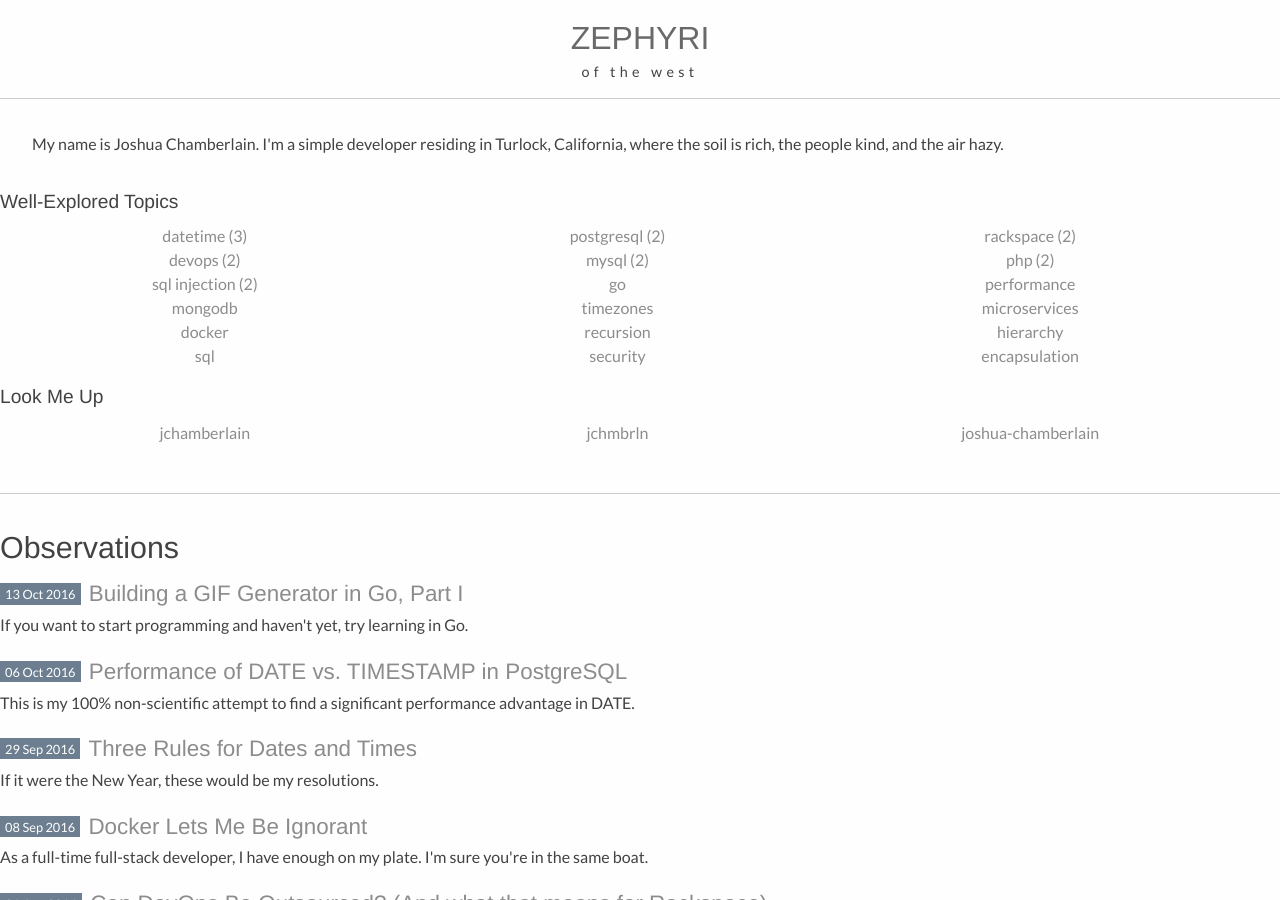
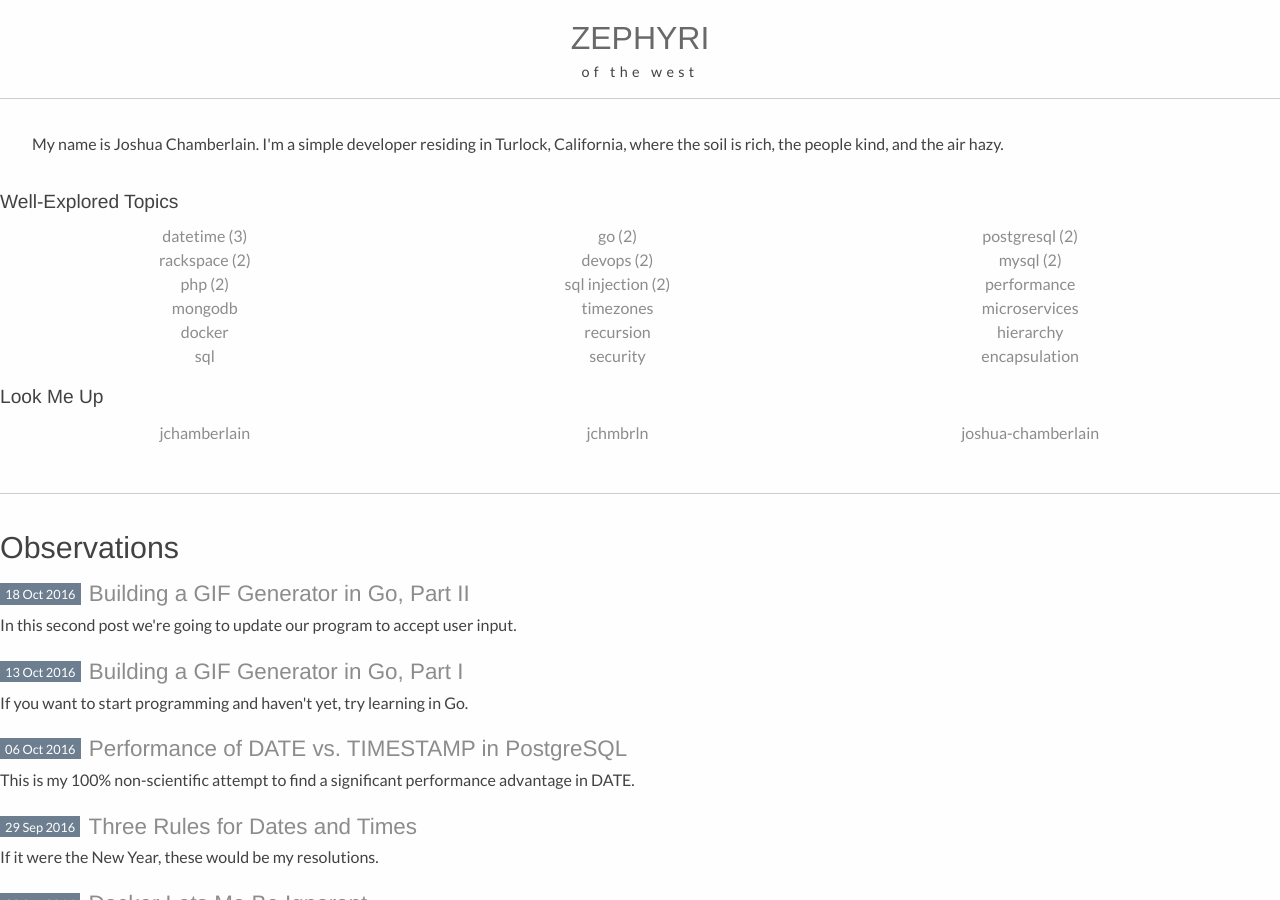
Before and after one commit to jchamberlain/jchamberlain.github.io, a Jekyll site: the page built from index.html, in a window 1280 px wide and 900 px high. Built offline with Jekyll 4.4.1, drawn with Linux system fonts in a browser that asks for light colours; nearby versions of some CDN libraries; a style sheet for code colours, icons or effects is not loaded; some of the changed lines change nothing that is shown.

Commit message:
Building a gif generator in Go part 2

````diff
--- a/_posts/2016-10-13-building-a-gif-generator-in-go-part-1.md
+++ b/_posts/2016-10-13-building-a-gif-generator-in-go-part-1.md
@@ -184,3 +184,7 @@ This will be a GIF generator!
 Congratulations! You've successfully entered the world of programming. We'll start putting meat on these bones in Part II.
 
 If it didn't work, or if you have questions, leave a comment below.
+
+<section class="callout secondary">
+  <p>Ready to keep going? Continue at <a href="/2016/building-a-gif-generator-in-go-part-2/">Part II</a>.</p>
+</section>
--- /dev/null
+++ b/_posts/2016-10-18-building-a-gif-generator-in-go-part-2.md
@@ -0,0 +1,210 @@
+---
+layout: post
+title:  Building a GIF Generator in Go, Part II
+date:   2016-10-18
+tags: [go]
+category: tutorials
+excerpt: In this second post we're going to update our program to accept user input.
+---
+
+<section class="callout secondary">
+  <p>This is the second part of an introduction to programming with Go. To get up and running quickly, start with <a href="/2016/building-a-gif-generator-in-go-part-1">Part I</a>.</p>
+</section>
+
+In [Part I](/2016/building-a-gif-generator-in-go-part-1) we installed Go and put together the basic shell of our program. In this second post we're going to update our program to accept user input. To do that, we first need to learn about variables.
+
+## Variables as containers
+A variable in programming is a lot like a variable in algebra–it's a placeholder for some value. More accurately, a variable is a container, a box that can be empty or might hold something. Variables in programming also have "type"–that is, if variable `x` holds an integer, we say its type is "integer". Each variable in Go is given a single type, and only ever allowed to hold values of that type, so before we go further we need to know what types are available to us.
+
+### Basic (scalar) types
+The most basic types are called "scalar" types, which means it's only one of whatever it is. If our box holds only one item, it's a scalar box. Go has <a href="https://tour.golang.org/basics/11" target="_blank">several scalar types</a>, including:
+* `int`, containing an integer
+* `float32` and `float64`, containing floating point decimal numbers
+* `bool`, containing either `true` or `false`
+* `string`, containing characters "strung" together, i.e., text.
+
+In part 3 we'll use variables that contain multiple values, but scalar types are enough for now.
+
+### Declaration & Assignment
+So how do you set the type of a variable, and how to you put a value into the box? Those two operations are known as "declaration" and "assignment". In Go, you declare a variable with the `var` keyword followed by a name and type:
+```go
+var someVariable int
+```
+
+You then assign a value (i.e., put something in the box) using the `=` operator:
+```go
+someVariable = 5
+fmt.Println(someVariable)
+// output: 5
+```
+
+Declaration and assignment may also be done at the same time:
+```go
+var someVariable int = 5
+```
+
+Now we can pass our `someVariable` to functions like `fmt.Println()`, assign new values at will, and even assign its value to other variables.
+
+<section class="callout secondary">
+  <p><strong>Important:</strong> Variables are declared only once, but may be assigned any number of times. Variables MUST be declared before use.</p>
+</section>
+
+The same syntax is used for other types as well, but for `string` you'll need to enclose the value in quotes:
+```go
+var someString string = "This is some text"
+```
+
+### Pointers
+To build on our analogy, the "box" of a variable is really a small piece of your computer's RAM. The variable's type decides how big the box is (how much RAM to use) and what's allowed in it.
+
+One special type of variable is called a "pointer". A pointer is also a small piece of RAM, but rather than having its own value it holds the memory address of another variable. In Go, pointers are assigned by putting an ampersand before the name of the variable to which you want to point. Compare the following declarations and assignments.
+```go
+var aCopyOfSomeVariable int = someVariable
+var pointsToSomeVariable *int = &someVariable
+```
+The first assigns the value of `someVariable` to `aCopyOfSomeVariable`. It's duplicating the value, and changes to one variable won't affect the other. The second creates a pointer to `someVariable`. Using `pointsToSomeVariable`, you can actually modify the contents of `someVariable`.
+
+<section class="callout secondary">
+  <p>Notice the type of our pointer: <code>*int</code> means it points to an <code>int</code>. It's saying, "I'm not an int myself, but I can tell you where to find one."</p>
+</section>
+
+The subject of pointers is a complex one and I won't trouble you with more details now. What you need to know is that you can let a function modify one of your variables by giving it a pointer, which we'll do in just a bit.
+
+## Accepting arguments
+
+Our program needs to know three things:
+1. The folder containing the frames for our GIF,
+1. How much delay to put between each frame,
+1. What to name the output file.
+
+Above our `main()` function, let's declare three variables named "path", "delay", and "output".
+```go
+var path, output string
+var delay int
+
+func main() {
+// ...
+```
+
+As you can see, variable of the same type–in this case `string`–can be declared together so you don't have to write the type multiple times.
+
+Now how do we get values into these variables? We could just hard-code values in `main()`, like so:
+```go
+func main() {
+    path = "./some_folder/"
+    output = "output.gif"
+    delay = 5
+}
+```
+
+But that's no good because we'll often need to change them. We need a way to get input from the user.
+
+### The flag package
+Let's use command-line flags to accept arguments from the user. To start, at the top of your file import the `flag` package from the standard library.
+```go
+import (
+    "flag"
+    "fmt"
+)
+```
+
+The `flag` package has a lot of functions, and you can read the docs at <a href="https://golang.org/pkg/flag/" target="_blank">golang.org/pkg/flag/</a>. We're going to use `StringVar()` and `IntVar()`. These do all the work of parsing user input, converting it to the desired type, and putting it into the variables we specify. We'll start with setting `path`.
+```go
+func main() {
+    flag.StringVar(&path, "p", "", "path to the folder containing images")
+}
+```
+
+The arguments to `StringVar()` are:
+1. A pointer to a string variable. Here we point to `path` by writing `&path`.
+1. The command line flag. We've entered "p", which means the user will type `go-gif-generator -p /the/folder`.
+1. The default value. We're going to require a path to be entered (more on that later), so we provide an empty string as the default.
+1. A description of the argument. This is used to automatically generate help messages for the user.
+
+Let's also set `output` and `delay`, defaulting to "output.gif" and 5 seconds. When we're done setting our arguments, we call `flag.Parse()` to parse the user input.
+```go
+func main() {
+    flag.StringVar(&path, "p", "", "path to the folder containing images")
+    flag.StringVar(&output, "o", "output.gif", "the name of the generated GIF")
+    flag.IntVar(&delay, "d", 5, "delay between frames in seconds")
+    flag.Parse()
+}
+```
+That's it. Now the user can change our app's behavior on-the-fly. Put all the pieces together and try compiling.
+
+### Validating user input
+We mentioned that a path was required, but so far we've done nothing to enforce that. While we're at it, let's also make sure `delay` is something reasonable. We need to write a conditional statement: if `path` is empty, tell the user it's required and then exit.
+
+
+Go has the usual bag of comparison operators: `==`, `!=`, `<`, `<=`, `>`, `>=`. These are just like what you use in math, but written with characters easily available on your keyboard. We'll use a simple `==` to check if `path` is equal to empty string, i.e., "".
+
+<section class="callout secondary">
+<p>Note that the comparison operator for equality is <code>==</code>, not <code>=</code>. The single equals sign is already used for assignment.</p>
+</section>
+
+A conditional in Go is written as `if` followed by one or more conditions. Inside curly braces you put whatever code you want to run when the condition evaluates to `true`. In our case we write:
+```go
+if path == "" {
+   fmt.Println("A path is required")
+   flag.PrintDefaults()
+   return
+}
+```
+
+Pretty simple: first, `flag.PrintDefaults()`–a function in the `flag` package–will print the arguments we defined above along with their descriptions. Second, since we can't continue without a path, we use `return` to stop our function and thereby exit our program.
+
+<section class="callout secondary">
+<h4>Functions &amp; Return</h4>
+<p>The last thing a function does is "return" a value to whatever code is calling it. When the return happens, the function exits and any code after that line is not executed. For example, if I type <code>return 1</code>, my function stops right where it is and passes the number 1 back to the caller.</p>
+
+<p>Some functions, like our function <code>main()</code>, don't return anything. In that case we're allowed to use a lone <code>return</code> to signal that the function execution should stop.</p>
+</section>
+
+Go gives us the boolean operators `&&` (and) and `||` (or) so that we can put multiple conditions in a single `if`. To check `delay`, we'll use `||`. We'll also not print the usage page this time:
+```go
+if delay < 1 || delay > 10 {
+   fmt.Println("delay must be between 1 and 10 inclusively")
+   return
+}
+```
+
+In English this means, "if delay is less than 1 or greater than 10, complain to the user."
+<section class="callout secondary">
+<p>On American keyboards the | character is shift+\, found just above enter/return.</p>
+</section>
+
+## Putting it all together
+Here's what our code should look like at this point:
+```go
+package main
+
+import (
+    "flag"
+    "fmt"
+)
+
+var path, output string
+var delay int
+
+func main() {
+    flag.StringVar(&path, "p", "", "path to the folder containing images")
+    flag.StringVar(&output, "o", "output.gif", "the name of the generated GIF")
+    flag.IntVar(&delay, "d", 5, "delay between frames in seconds")
+    flag.Parse()
+
+    if path == "" {
+        fmt.Println("A path is required")
+        flag.PrintDefaults()
+        return
+    }
+
+    if delay < 1 || delay > 10 {
+        fmt.Println("delay must be between 1 and 10 inclusively")
+        return
+    }
+
+    fmt.Println("This will be a GIF generator!")
+}
+```
+
+Compile it with `go install`, and then try out the different options. For practice, add a few more `fmt.Println()` calls to display the user input, or add a few more arguments to accept. In the next lesson we'll do something with all these settings!
````
